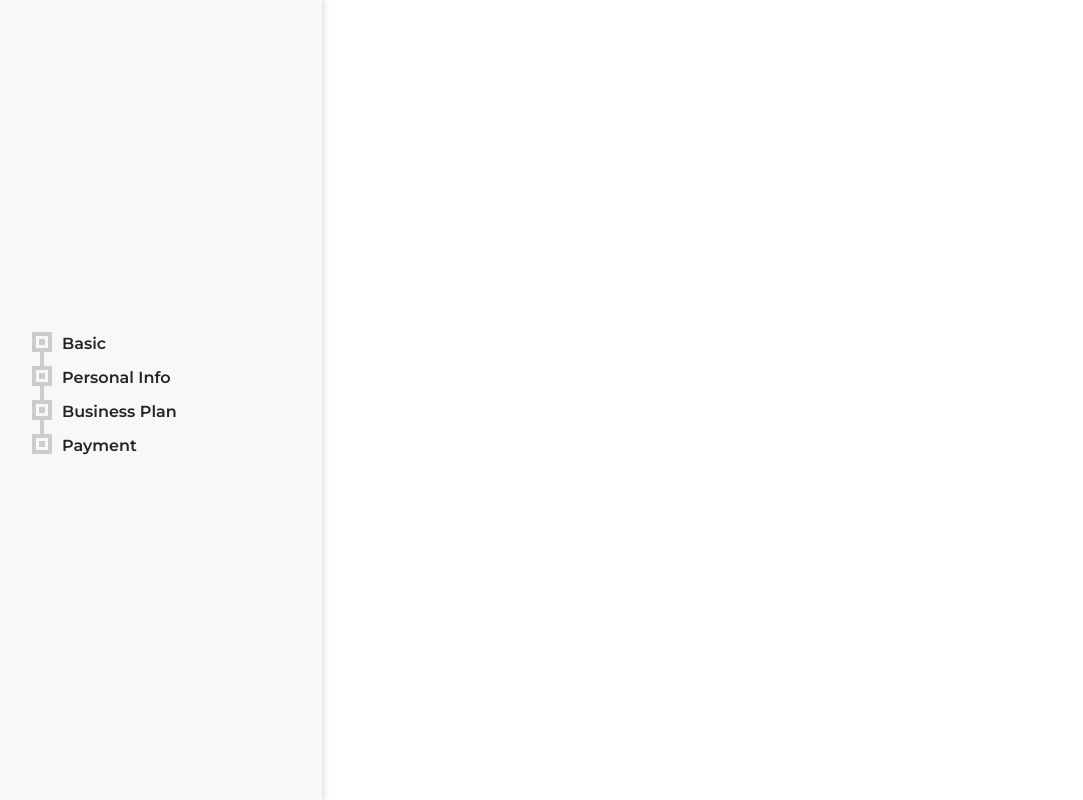
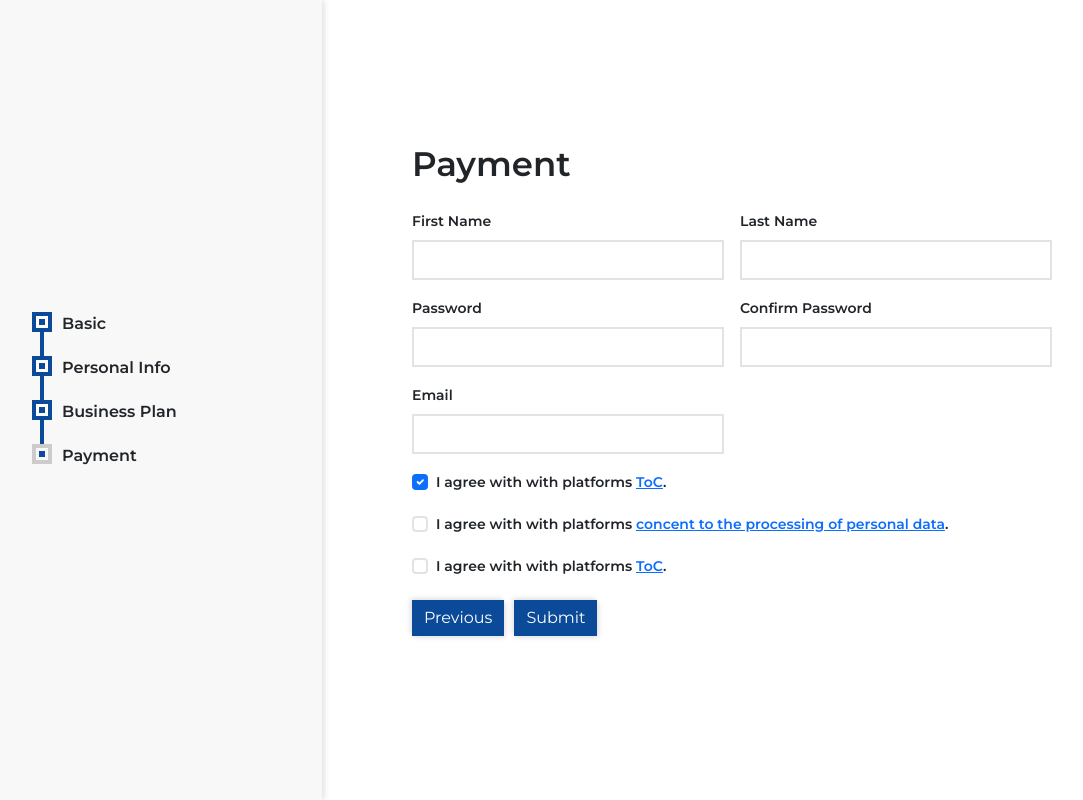
Before and after one commit to abhibagul/RegSteppedForm, a React app: page /step4 in a window 1280 px wide. Shown: the whole page, without its empty margins (62-1145 px from the left). Built offline with nearby package versions, Linux system fonts and the light colour scheme.

Commit message:
version 2

```diff
--- a/src/App/App.js
+++ b/src/App/App.js
@@ -2,6 +2,8 @@ import './App.css';
 import { BrowserRouter as Router, Route, Routes, Navigate } from 'react-router-dom'
 import StepOneForm from './Components/stepOneForm/stepOneForm';
 import StepTwoForm from './Components/steoTwoForm/stepTwoForm';
+import StepThreeForm from './Components/stepThreeForm/stepThreeForm';
+import StepFourForm from './Components/stepFourForm/stepFourForm';
 import SidebarProgress from './Components/sidebarProgress/sidebarProgress';
 function App() {
   return (
@@ -25,6 +27,12 @@ function App() {
           <Routes>
             <Route path="/step2" element={<StepTwoForm />} exact> </Route>
           </Routes>
+          <Routes>
+            <Route path="/step3" element={<StepThreeForm />} exact> </Route>
+          </Routes>
+          <Routes>
+            <Route path="/step4" element={<StepFourForm />} exact> </Route>
+          </Routes>
         </Router>
 
           </div>
--- a/src/App/Components/sidebarProgress/sidebarProgress.js
+++ b/src/App/Components/sidebarProgress/sidebarProgress.js
@@ -14,7 +14,7 @@ export default function SidebarProgress() {
         <ul className='progressFormList'>
         {
             formData.__formData.stages.map((e,i)=>{
-                return <li className={ ( i < formData.__formData.registrationStage) ? "stageActive" : "" }><span className='thumb'></span><span className='stageName'>{e}</span></li>
+                return <li className={ ( i < formData.__formData.registrationStage) ? "stageActive" :  (i == formData.__formData.registrationStage)  ? " semiActive" : ""}><span className='thumb'></span><span className='stageName'>{e}</span></li>
             })
         }
         </ul>
--- /dev/null
+++ b/src/App/Components/stepFourForm/stepFourForm.js
@@ -0,0 +1,76 @@
+import React, { useContext, useEffect} from 'react'
+import { Link } from 'react-router-dom'
+import { formDetailsContext } from '../../../Contexts/contexts'
+
+
+export default function StepFourForm() {
+
+    let formData = useContext(formDetailsContext);
+
+   useEffect(()=>{
+        formData.__setFormData({...formData.__formData, registrationStage: 3})
+   },[]);
+
+  return (
+    <div className='stepFormMain'>
+    <h2 className='stepName'>{  formData.__formData.stages[formData.__formData.registrationStage] }</h2>
+<form className="row g-3">
+    <div className="col-md-6">
+        <label for="inputEmail4" className="form-label">First Name</label>
+        <input type="text" value={formData.__formData.firstName} onChange={(e)=> formData.__setFormData({...formData.__formData, firstName: e.target.value})} className="form-control" id="inputEmail4" />
+    </div>
+    <div className="col-md-6">
+        <label for="inputEmail4" className="form-label">Last Name</label>
+        <input type="text" value={formData.__formData.lastName} onChange={(e)=> formData.__setFormData({...formData.__formData, lastName: e.target.value})} className="form-control" id="inputEmail4" />
+    </div>
+    <div className="col-md-6">
+        <label for="inputEmail4" className="form-label">Password</label>
+        <input type="password" value={formData.__formData.password} onChange={(e)=> formData.__setFormData({...formData.__formData, password: e.target.value})} className="form-control" id="inputEmail4" />
+    </div>
+    <div className="col-md-6">
+        <label for="inputEmail4" className="form-label">Confirm Password</label>
+        <input type="password" value={formData.__formData.confirmPassword} onChange={(e)=> formData.__setFormData({...formData.__formData, confirmPassword: e.target.value})} className="form-control" id="inputEmail4" />
+    </div>
+    <div className="col-md-6">
+        <label for="inputEmail4" className="form-label">Email</label>
+        <input type="email" value={formData.__formData.email} onChange={(e)=> formData.__setFormData({...formData.__formData, email: e.target.value})} className="form-control" id="inputEmail4" />
+    </div>
+    <div className="col-12">
+        <div className="form-check">
+        <input className="form-check-input" type="checkbox" id="gridCheck" onClick={()=>
+            (formData.__formData.tocAgree) ? formData.__setFormData({...formData.__formData, tocAgree: false}) : formData.__setFormData({...formData.__formData, tocAgree: true})
+        } checked={ (formData.__formData.tocAgree) ? 'checked' : '' }  />
+        <label className="form-check-label" for="gridCheck">
+            I agree with with platforms <a href='javascript:void(0)'>ToC</a>.
+        </label>
+        </div>
+    </div>
+    <div className="col-12">
+        <div className="form-check">
+        <input className="form-check-input" type="checkbox" id="gridCheck3" onClick={()=>
+            (formData.__formData.concAgree) ? formData.__setFormData({...formData.__formData, concAgree: false}) : formData.__setFormData({...formData.__formData, concAgree: true})
+        } checked={ (formData.__formData.concAgree) ? 'checked' : '' }  />
+        <label className="form-check-label" for="gridCheck3">
+            I agree with with platforms <a href='javascript:void(0)'>concent to the processing of personal data</a>.
+        </label>
+        </div>
+    </div>
+    <div className="col-12">
+        <div className="form-check">
+        <input className="form-check-input" type="checkbox" id="gridCheck2" onClick={()=>
+            (formData.__formData.agreeTsc) ? formData.__setFormData({...formData.__formData, agreeTsc: false}) : formData.__setFormData({...formData.__formData, agreeTsc: true})
+        } checked={ (formData.__formData.agreeTsc) ? 'checked' : '' }  />
+        <label className="form-check-label" for="gridCheck2">
+            I agree with with platforms <a href='javascript:void(0)'>ToC</a>.
+        </label>
+        </div>
+    </div>
+    </form>
+    <div className='regFormNavControl'>
+        <div></div>
+        <Link className='btn btn-primary btn-next-nav' to="/step3">Previous</Link>
+        <a className='btn btn-primary btn-next-nav' href="javascript:void(0)">Submit</a>
+    </div>
+</div>
+  )
+}
--- /dev/null
+++ b/src/App/Components/stepThreeForm/stepThreeForm.js
@@ -0,0 +1,76 @@
+import React, { useContext, useEffect} from 'react'
+import { Link } from 'react-router-dom'
+import { formDetailsContext } from '../../../Contexts/contexts'
+
+
+export default function StepThreeForm() {
+
+    let formData = useContext(formDetailsContext);
+
+   useEffect(()=>{
+        formData.__setFormData({...formData.__formData, registrationStage: 2})
+   },[]);
+
+  return (
+    <div className='stepFormMain'>
+    <h2 className='stepName'>{  formData.__formData.stages[formData.__formData.registrationStage] }</h2>
+<form className="row g-3">
+    <div className="col-md-6">
+        <label for="inputEmail4" className="form-label">First Name</label>
+        <input type="text" value={formData.__formData.firstName} onChange={(e)=> formData.__setFormData({...formData.__formData, firstName: e.target.value})} className="form-control" id="inputEmail4" />
+    </div>
+    <div className="col-md-6">
+        <label for="inputEmail4" className="form-label">Last Name</label>
+        <input type="text" value={formData.__formData.lastName} onChange={(e)=> formData.__setFormData({...formData.__formData, lastName: e.target.value})} className="form-control" id="inputEmail4" />
+    </div>
+    <div className="col-md-6">
+        <label for="inputEmail4" className="form-label">Password</label>
+        <input type="password" value={formData.__formData.password} onChange={(e)=> formData.__setFormData({...formData.__formData, password: e.target.value})} className="form-control" id="inputEmail4" />
+    </div>
+    <div className="col-md-6">
+        <label for="inputEmail4" className="form-label">Confirm Password</label>
+        <input type="password" value={formData.__formData.confirmPassword} onChange={(e)=> formData.__setFormData({...formData.__formData, confirmPassword: e.target.value})} className="form-control" id="inputEmail4" />
+    </div>
+    <div className="col-md-6">
+        <label for="inputEmail4" className="form-label">Email</label>
+        <input type="email" value={formData.__formData.email} onChange={(e)=> formData.__setFormData({...formData.__formData, email: e.target.value})} className="form-control" id="inputEmail4" />
+    </div>
+    <div className="col-12">
+        <div className="form-check">
+        <input className="form-check-input" type="checkbox" id="gridCheck" onClick={()=>
+            (formData.__formData.tocAgree) ? formData.__setFormData({...formData.__formData, tocAgree: false}) : formData.__setFormData({...formData.__formData, tocAgree: true})
+        } checked={ (formData.__formData.tocAgree) ? 'checked' : '' }  />
+        <label className="form-check-label" for="gridCheck">
+            I agree with with platforms <a href='javascript:void(0)'>ToC</a>.
+        </label>
+        </div>
+    </div>
+    <div className="col-12">
+        <div className="form-check">
+        <input className="form-check-input" type="checkbox" id="gridCheck3" onClick={()=>
+            (formData.__formData.concAgree) ? formData.__setFormData({...formData.__formData, concAgree: false}) : formData.__setFormData({...formData.__formData, concAgree: true})
+        } checked={ (formData.__formData.concAgree) ? 'checked' : '' }  />
+        <label className="form-check-label" for="gridCheck3">
+            I agree with with platforms <a href='javascript:void(0)'>concent to the processing of personal data</a>.
+        </label>
+        </div>
+    </div>
+    <div className="col-12">
+        <div className="form-check">
+        <input className="form-check-input" type="checkbox" id="gridCheck2" onClick={()=>
+            (formData.__formData.agreeTsc) ? formData.__setFormData({...formData.__formData, agreeTsc: false}) : formData.__setFormData({...formData.__formData, agreeTsc: true})
+        } checked={ (formData.__formData.agreeTsc) ? 'checked' : '' }  />
+        <label className="form-check-label" for="gridCheck2">
+            I agree with with platforms <a href='javascript:void(0)'>ToC</a>.
+        </label>
+        </div>
+    </div>
+    </form>
+    <div className='regFormNavControl'>
+        <div></div>
+        <Link className='btn btn-primary btn-next-nav' to="/step2">Previous</Link>
+        <Link className='btn btn-primary btn-next-nav' to="/step4">Next</Link>
+    </div>
+</div>
+  )
+}
--- a/src/index.css
+++ b/src/index.css
@@ -158,9 +158,24 @@ html,body, *{
 .progressFormList li{
   display: flex;
   gap: 10px;
-  margin-bottom: 10px;
+  margin-bottom: 20px;
 }
 .sidebarInner{
   display: flex;
   align-items: center;
 }
+
+.progressFormList li.semiActive .thumb:after{
+  content: "";
+  display: block;
+  left: 50%;
+  top: 50%;
+  transform: translateX(-50%) translateY(-50%);
+  background: #0b4a99;
+  width: 6px;
+  height: 6px;
+  position: absolute;
+}
+.progressFormList li.semiActive:before, .progressFormList li.stageActive:before{
+  background: #0b4a99;
+}
```
